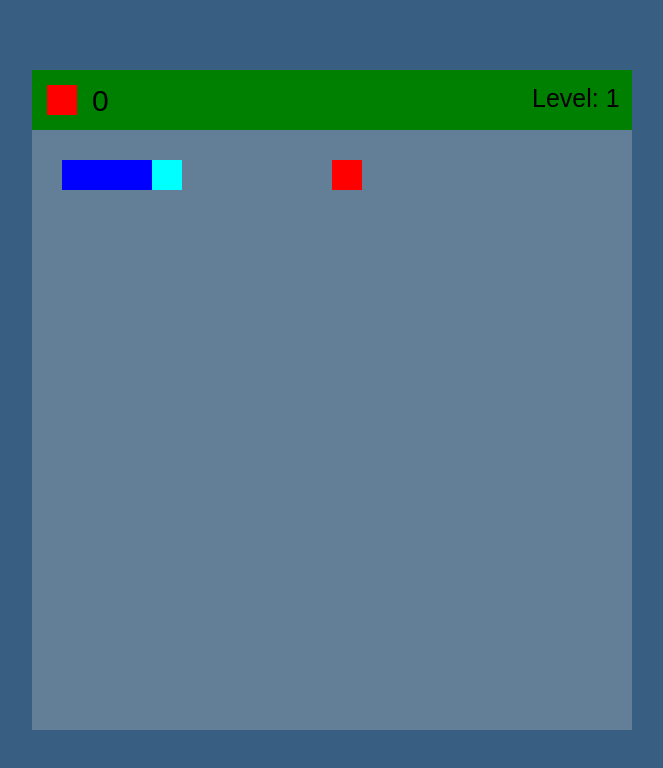
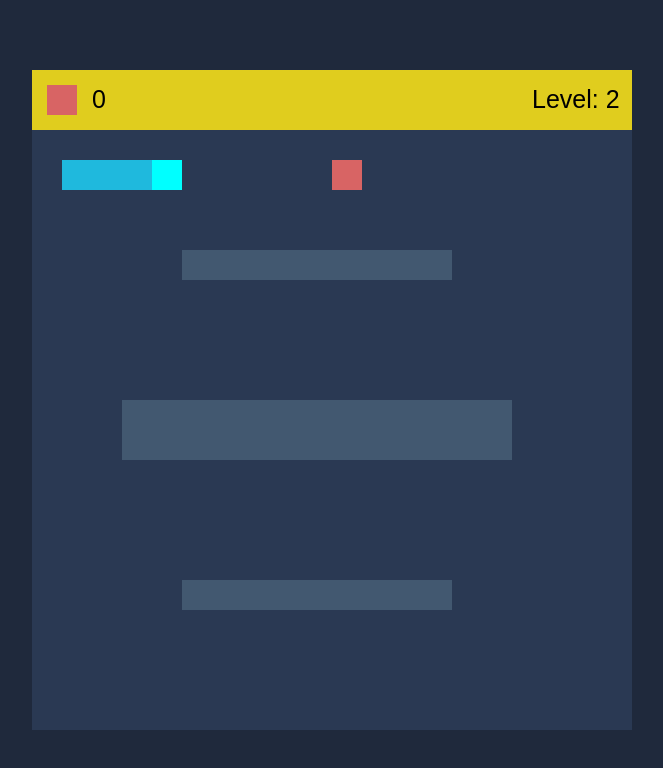
Before and after one commit to dmytroivanishin/snake, a website built with webpack: page public/index.html in a window 1280 px wide. Shown: the whole page, without its empty margins (308-971 px from the left). Built offline with nearby package versions, Linux system fonts and the light colour scheme.

Commit message:
Add colors

```diff
--- a/src/game.js
+++ b/src/game.js
@@ -82,27 +82,27 @@ export default class Game {
     };
 
     _renderScoreboard(score, level) {
-        this.ctx.fillStyle = "green";
+        this.ctx.fillStyle = "#E0CD1E";
         this.ctx.fillRect(0, 0, 600, 60);
 
         this.ctx.fillStyle = "black";
-        this.ctx.font = "normal 30px Arial, sans-serif";
+        this.ctx.font = "normal 25px Arial, sans-serif";
         this.ctx.textBaseline = "top";
-        this.ctx.fillText(score, 60, 18);
+        this.ctx.fillText(score, 60, 19);
 
-        this.ctx.fillStyle = "red";
+        this.ctx.fillStyle = "#D86464";
         this.ctx.fillRect(15, 15, 30, 30);
 
         this.ctx.fillStyle = "black";
         this.ctx.textAlign = "left";
         this.ctx.font = "normal 25px Arial, sans-serif";
-        this.ctx.fillText(`Level: ${level}`, 500, 18);
+        this.ctx.fillText(`Level: ${level}`, 500, 19);
     }
 
     _renderSnake(snake, x, y) {
         for(let s = 0; s < snake.tail.length; s+=1) {
             if(x === snake.tail[s].x && y === snake.tail[s].y) {
-                this.ctx.fillStyle = "blue";
+                this.ctx.fillStyle = "#1FB9DD";
                 this.ctx.fillRect(x*30, y*30 + 60, 30, 30);
                 if(snake.tail[s].h){
                     this.ctx.fillStyle = "aqua";
@@ -114,7 +114,7 @@ export default class Game {
 
     _renderFood(food, x, y) {
         if(x === food.apples.x && y === food.apples.y) {
-            this.ctx.fillStyle = "red";
+            this.ctx.fillStyle = "#D86464";
             this.ctx.fillRect(x*30, y*30 + 60, 30, 30);
         }
     }
@@ -122,7 +122,7 @@ export default class Game {
     _renderMap(map, x, y) {
         for(let m = 0; m < map.cords.length; m+=1) {
             if(map.cords[m].x === x && map.cords[m].y === y) {
-                this.ctx.fillStyle = "brown";
+                this.ctx.fillStyle = "#425870";
                 this.ctx.fillRect(x*30, y*30 + 60, 30, 30);
             }
         }
--- a/src/index.scss
+++ b/src/index.scss
@@ -1,7 +1,7 @@
 body{
     margin: 0;
     padding: 0;
-    background-color: rgb(56, 94, 129);
+    background-color: #1F293C;
 }
 
 .game-box{
@@ -12,10 +12,10 @@ body{
     width: 600px;
     height: 660px;
     margin: 0 auto;
-    background-color: rgb(147, 161, 173);
+    background-color: #fff;
     &__game-field{
         width: 100%;
         display: block;
-        background-color: rgb(98, 127, 151);
+        background-color: #2a3953;
     }
 }
--- a/src/store/reducer.js
+++ b/src/store/reducer.js
@@ -31,7 +31,7 @@ const initialState = {
     },
     score: 0,
     maps: maps,
-    level: 1,
+    level: 2,
     nextLevel: false,
     win: false,
     gameOver: false
```
